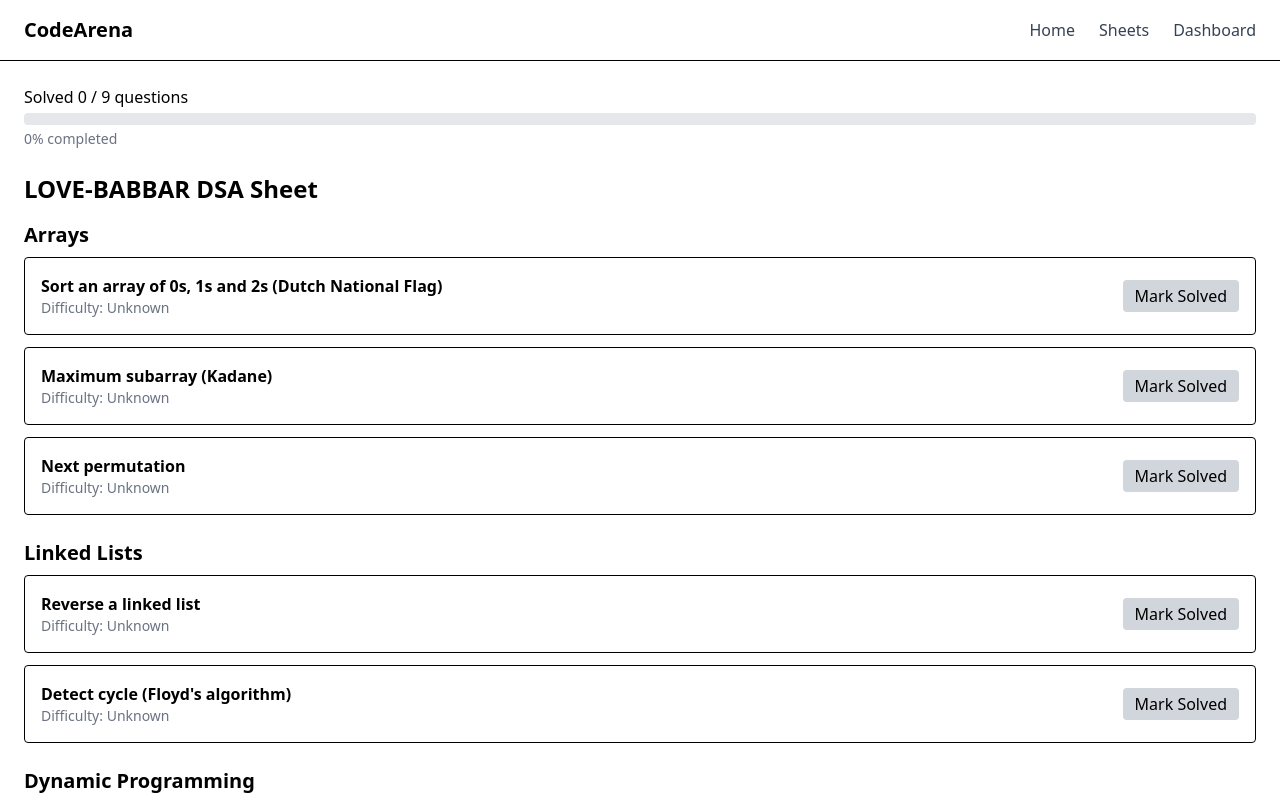
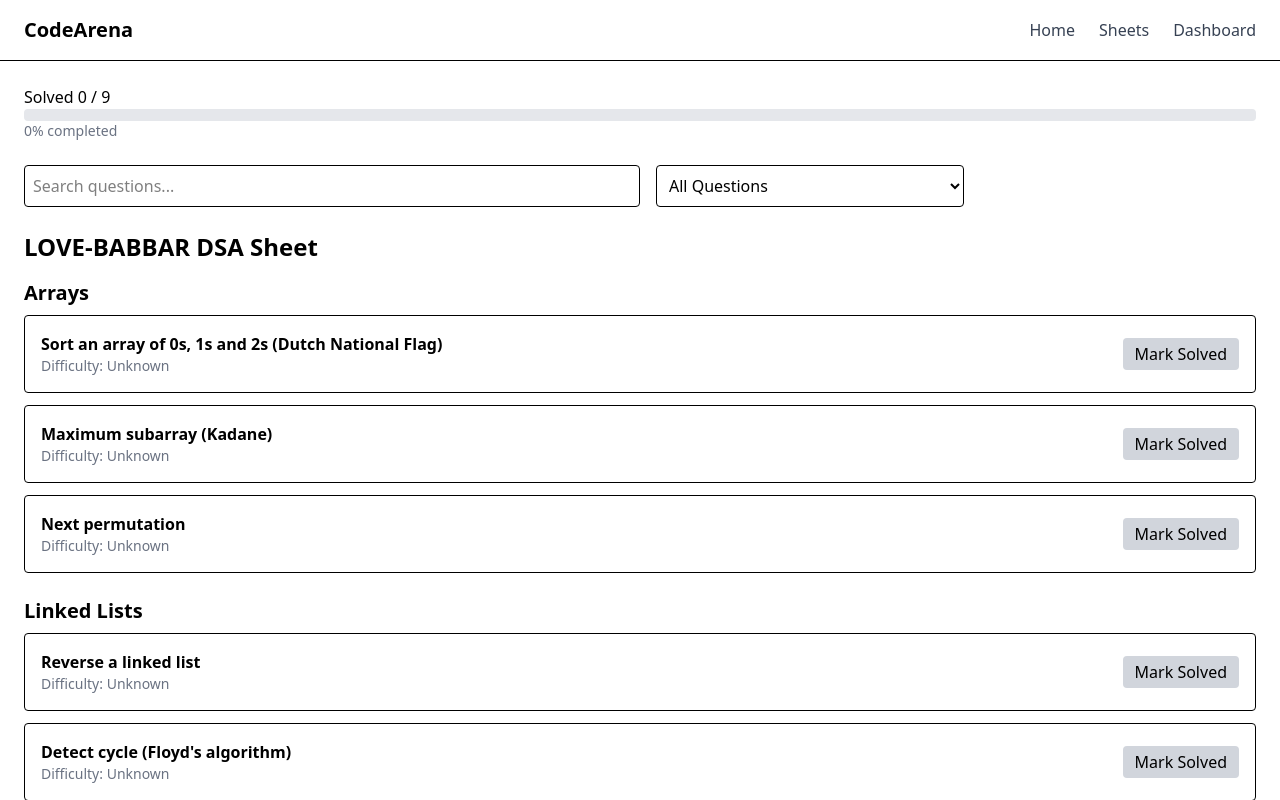
Before and after one commit to Ashish4316/CodeArena, a React (Vite) app: page /sheet/love-babbar in a window 1280 px wide. Shown: the top 800 px of the page. Built offline with nearby package versions, Linux system fonts and the light colour scheme.

Commit message:
Add search and solved/unsolved filter to DSA sheets

```diff
--- /dev/null
+++ b/src/components/SearchBar.jsx
@@ -0,0 +1,15 @@
+import React from "react";
+
+const SearchBar = ({ value, onChange }) => {
+  return (
+    <input
+      type="text"
+      placeholder="Search questions..."
+      value={value}
+      onChange={(e) => onChange(e.target.value)}
+      className="w-full p-2 border rounded mb-4"
+    />
+  );
+};
+
+export default SearchBar;
--- a/src/pages/Sheet.jsx
+++ b/src/pages/Sheet.jsx
@@ -4,76 +4,116 @@
 import { loveBabberSheet } from "../data/loveBabberSheet";
 import QuestionCard from "../components/QuestionCard";
 import { getProgress } from "../utils/storage";
-import {
-  getTotalQuestions,
-  getCompletionPercent,
-} from "../utils/progressUtils";
+import { getTotalQuestions } from "../utils/progressUtils";
 
 const Sheet = () => {
   const { sheetName = "" } = useParams();
-  const key = sheetName.replace(/-/g, "").toLowerCase();
+  const sheetKey = sheetName.replace(/-/g, "").toLowerCase();
 
-  // expose sheet key for QuestionCard
+  // expose sheetKey for QuestionCard
   useEffect(() => {
-    document.body.dataset.sheetKey = key;
+    document.body.dataset.sheetKey = sheetKey;
     return () => delete document.body.dataset.sheetKey;
-  }, [key]);
+  }, [sheetKey]);
 
   const data =
-    key === "striver"
+    sheetKey === "striver"
       ? striverSheet
-      : key === "lovebabbar"
+      : sheetKey === "lovebabbar"
       ? loveBabberSheet
       : [];
 
-  const [progressState, setProgressState] = useState({});
+  const [progress, setProgress] = useState({});
+  const [search, setSearch] = useState("");
+  const [showSolved, setShowSolved] = useState("all"); // all | solved | unsolved
 
   useEffect(() => {
-    setProgressState(getProgress(key));
-  }, [key]);
+    setProgress(getProgress(sheetKey));
+  }, [sheetKey]);
 
   useEffect(() => {
-    const update = () => setProgressState(getProgress(key));
+    const update = () => setProgress(getProgress(sheetKey));
     window.addEventListener("progressUpdated", update);
     window.addEventListener("storage", update);
     return () => {
       window.removeEventListener("progressUpdated", update);
       window.removeEventListener("storage", update);
     };
-  }, [key]);
+  }, [sheetKey]);
 
   const total = getTotalQuestions(data);
-  const solved = Object.values(progressState).filter(Boolean).length;
-  const percent = getCompletionPercent(data, key);
+  const solved = Object.values(progress).filter(Boolean).length;
+  const percent = total === 0 ? 0 : Math.round((solved / total) * 100);
 
   return (
     <div className="p-6">
       {/* Progress */}
       <div className="mb-6">
-        <p className="font-medium mb-1">
-          Solved {solved} / {total} questions
+        <p className="font-medium">
+          Solved {solved} / {total}
         </p>
         <div className="w-full bg-gray-200 h-3 rounded">
           <div
-            className="bg-green-500 h-3 rounded transition-all"
+            className="bg-green-500 h-3 rounded"
             style={{ width: `${percent}%` }}
           />
         </div>
-        <p className="text-sm text-gray-500 mt-1">{percent}% completed</p>
+        <p className="text-sm text-gray-500">{percent}% completed</p>
+      </div>
+
+      {/* Search + Filter */}
+      <div className="flex flex-col md:flex-row gap-4 mb-6">
+        <input
+          type="text"
+          placeholder="Search questions..."
+          value={search}
+          onChange={(e) => setSearch(e.target.value)}
+          className="border p-2 rounded w-full md:w-1/2"
+        />
+
+        <select
+          value={showSolved}
+          onChange={(e) => setShowSolved(e.target.value)}
+          className="border p-2 rounded w-full md:w-1/4"
+        >
+          <option value="all">All Questions</option>
+          <option value="solved">Solved</option>
+          <option value="unsolved">Unsolved</option>
+        </select>
       </div>
 
       <h1 className="text-2xl font-bold mb-4">
         {sheetName.toUpperCase()} DSA Sheet
       </h1>
 
-      {data.map((topic) => (
-        <div key={topic.id} className="mb-6">
-          <h2 className="text-xl font-semibold mb-2">{topic.topic}</h2>
-          {topic.questions.map((q) => (
-            <QuestionCard key={q.id} question={q} />
-          ))}
-        </div>
-      ))}
+      {/* Questions */}
+      {data.map((topic) => {
+        const filteredQuestions = topic.questions.filter((q) => {
+          const matchesSearch = q.title
+            .toLowerCase()
+            .includes(search.toLowerCase());
+
+          const isSolved = !!progress[q.id];
+
+          const matchesStatus =
+            showSolved === "all" ||
+            (showSolved === "solved" && isSolved) ||
+            (showSolved === "unsolved" && !isSolved);
+
+          return matchesSearch && matchesStatus;
+        });
+
+        if (filteredQuestions.length === 0) return null;
+
+        return (
+          <div key={topic.id} className="mb-6">
+            <h2 className="text-xl font-semibold mb-2">{topic.topic}</h2>
+            {filteredQuestions.map((q) => (
+              <QuestionCard key={q.id} question={q} />
+            ))}
+          </div>
+        );
+      })}
     </div>
   );
 };
```
